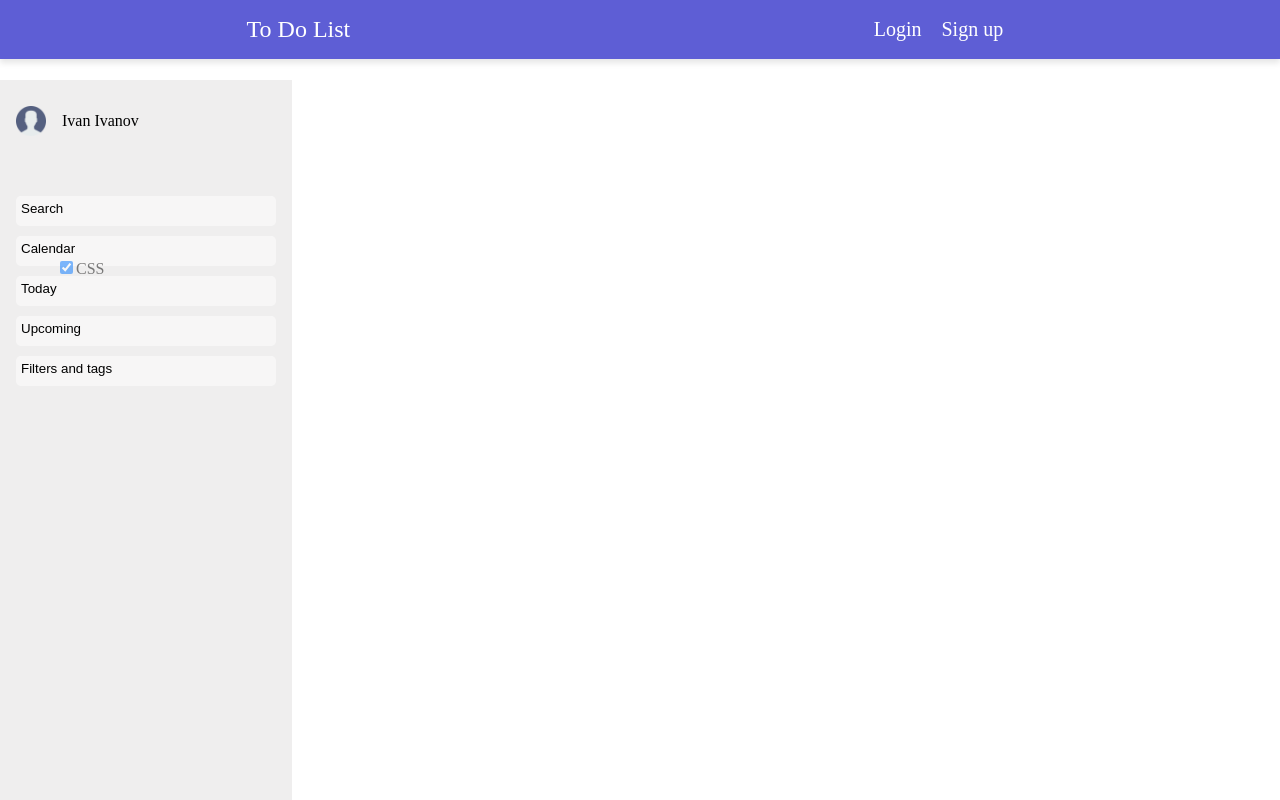
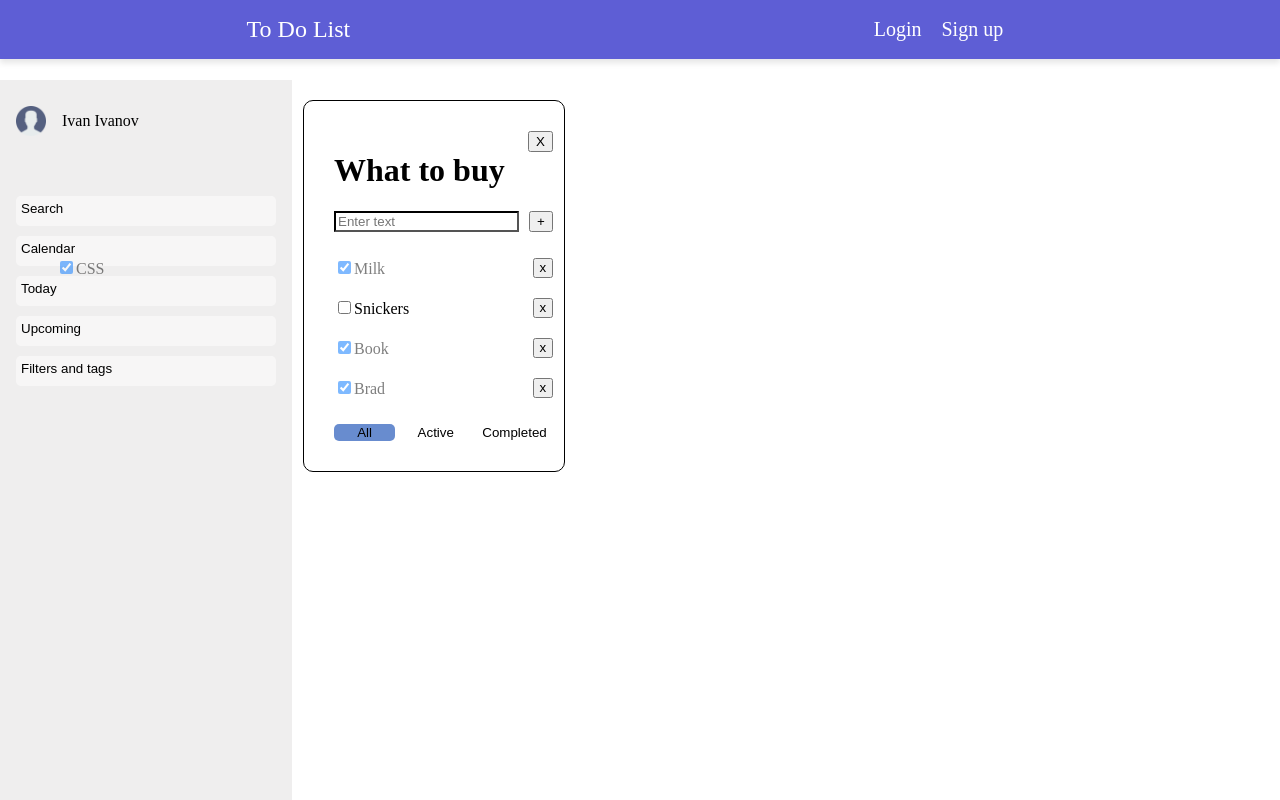
Before and after one commit to BohdanKrav4enko/ToDoList, a React (Vite) app: page / in a window 1280 px wide. Built offline with nearby package versions, Linux system fonts and the light colour scheme; a web font is replaced by a local one.

Commit message:
сделал небольшие изменения

```diff
--- a/src/components/tasks/Tasks.tsx
+++ b/src/components/tasks/Tasks.tsx
@@ -1,56 +1,92 @@
 import {Task} from "./task/Task.tsx";
 import {useState} from "react";
-import { v4 as uuidv4 } from 'uuid';
+import {v4 as uuidv4} from 'uuid';
 
 export type FilterValuesType = "all" | "completed" | "active"
 
+type TodolistType = {
+    id: string,
+    title: string,
+    filter: FilterValuesType
+}
 export const Tasks = () => {
-    const [tasks, setTasks] = useState(
-        [
+        let todolistId1 = uuidv4()
+        let todolistId2 = uuidv4()
+
+        let [todolists, setTodolists] = useState<Array<TodolistType>>([
+            {id: todolistId1, title: 'What to learn', filter: "all"},
+            {id: todolistId2, title: 'What to buy', filter: "all"},
+        ])
+
+        let [tasksObj, setTasksObj] = useState({
+            [todolistId1]: [
                 {id: uuidv4(), title: 'CSS', isDone: true},
                 {id: uuidv4(), title: 'HTML', isDone: false},
                 {id: uuidv4(), title: 'JS', isDone: false},
                 {id: uuidv4(), title: 'Redux', isDone: false},
+            ],
+            [todolistId2]: [
+                {id: uuidv4(), title: 'Milk', isDone: true},
+                {id: uuidv4(), title: 'Snickers', isDone: false},
+                {id: uuidv4(), title: 'Book', isDone: true},
+                {id: uuidv4(), title: 'Brad', isDone: true},
             ]
-    )
-    const [filter, setFilter] = useState<FilterValuesType>("all")
+        });
 
-    const addTask = (title: string) => {
+        const addTask = (title: string, todolistId: string) => {
             const newTask = {id: uuidv4(), title: title, isDone: false};
-        setTasks([newTask, ...tasks]);
+            const tasks = tasksObj[todolistId];
+            tasksObj[todolistId] = [newTask, ...tasks]
+            setTasksObj({...tasksObj});
         }
 
-    const removeTask = (id: string) => {
-        let filtredTasks = tasks.filter(t => t.id !== id)
-        setTasks(filtredTasks);
+        const removeTask = (id: string, todolistId: string) => {
+            const tasks = tasksObj[todolistId]
+            let filteredTasks = tasks.filter(t => t.id !== id)
+            tasksObj[todolistId] = filteredTasks
+            setTasksObj({...tasksObj});
         }
 
-    const changeStatus = (taskId: string, isDone: boolean) => {
+        const changeStatus = (taskId: string, isDone: boolean, todolistId: string) => {
+            const tasks = tasksObj[todolistId]
             const task = tasks.find(t => t.id === taskId)
             if (task) {
                 task.isDone = isDone;
             }
-        setTasks([...tasks])
+            setTasksObj({...tasksObj})
         }
 
-    const changeFilter = (value: FilterValuesType) => {
-        setFilter(value);
+        const changeFilter = (value: FilterValuesType, todolistId: string) => {
+            const todolist = todolists.find(t => t.id === todolistId);
+            if (todolist) {
+                todolist.filter = value;
+                setTodolists([...todolists])
+            }
         }
 
-    let taskForToDoList = tasks;
-    if (filter === "completed") {
-        taskForToDoList = tasks.filter(t => t.isDone);
-    }
-    if (filter === "active") {
-        taskForToDoList = tasks.filter(t => !t.isDone);
+        const removeTodolist = (todolistId: string) => {
+            const filtredTodolist = todolists.filter(t => t.id !== todolistId)
+            setTodolists([...filtredTodolist])
+            delete tasksObj[todolistId]
+            setTasksObj({...tasksObj})
         }
 
         return (
             <>
-            <Task changeStatus={changeStatus} addTask={addTask} changeFilter={changeFilter} title="What to learn" tasks={taskForToDoList}
-                  removeTask={removeTask} filter={filter}/>
+                {todolists.map((tl) => {
+                    let taskForToDoList = tasksObj[tl.id];
+                    if (tl.filter === "completed") {
+                        taskForToDoList = tasksObj[tl.id].filter(t => t.isDone);
+                    }
+                    if (tl.filter === "active") {
+                        taskForToDoList = tasksObj[tl.id].filter(t => !t.isDone);
+                    }
+                    return <Task removeTodolist={removeTodolist} id={tl.id} key={tl.id} changeStatus={changeStatus} addTask={addTask}
+                                 changeFilter={changeFilter} title={tl.title} tasks={taskForToDoList}
+                                 removeTask={removeTask} filter={tl.filter}/>
+                })}
+
             </>
-
-
         )
-};
+    }
+;
--- a/src/components/tasks/task/Task.tsx
+++ b/src/components/tasks/task/Task.tsx
@@ -5,7 +5,7 @@
     StyledTaskFooter,
     StyledNotes,
     TaskTitle,
-    TaskTitleButton, StyledErrorText, StyledInputContainer, StyledInput, TaskItem,
+    TaskTitleButton, StyledErrorText, StyledInputContainer, StyledInput, TaskItem, StyledTitleContainer,
 } from "./TaskStyles.tsx";
 import {ButtonTask} from "../../ButtonTask.tsx";
 import {ChangeEvent, KeyboardEvent, useState} from "react";
@@ -18,13 +18,15 @@
 }
 
 type TaskPropsType = {
+    id: string;
     title: string;
     tasks: Array<TaskType>;
-    removeTask: (id: string) => void;
-    changeFilter: (value: FilterValuesType) => void;
-    addTask: (title: string) => void;
-    changeStatus: (taskId: string, isDone: boolean) => void;
+    removeTask: (id: string, todolistId: string) => void;
+    changeFilter: (value: FilterValuesType, todolistId: string) => void;
+    addTask: (title: string, todolistId: string) => void;
+    changeStatus: (taskId: string, isDone: boolean, todolistId: string) => void;
     filter: FilterValuesType;
+    removeTodolist: (todolistId: string) => void;
 }
 
 export const Task = (props: TaskPropsType) => {
@@ -46,19 +48,21 @@
             setError(true)
             setNewTaskTitle('')
         } else {
-            props.addTask(newTaskTitle.trim());
+            props.addTask(newTaskTitle.trim(), props.id);
             setNewTaskTitle('');
         }
     }
-    const onAllCLickHandler = () => props.changeFilter('all')
-    const onActiveCLickHandler = () => props.changeFilter('active')
-    const onCompletedCLickHandler = () => props.changeFilter('completed')
-
-
+    const onAllCLickHandler = () => props.changeFilter('all', props.id)
+    const onActiveCLickHandler = () => props.changeFilter('active', props.id)
+    const onCompletedCLickHandler = () => props.changeFilter('completed', props.id)
+    const removeTodolist = () => props.removeTodolist(props.id);
     return (
         <StyledNotes>
             <TaskContainer>
-                <h1>{props.title}</h1>
+                <StyledTitleContainer>
+                    <h1>{props.title}</h1>
+                    <button onClick={removeTodolist}>X</button>
+                </StyledTitleContainer>
                 <StyledInputContainer>
                     <StyledInput color={error ? "red" : "black"} onKeyDown={onKeyDownHandler} placeholder={'Enter text'}
                                  value={newTaskTitle}
@@ -72,9 +76,9 @@
                     <StyledList>
                         {props.tasks.map((t: TaskType, id: number) => {
                             const onChangeHandler = (e: ChangeEvent<HTMLInputElement>) => {
-                                props.changeStatus(t.id, e.currentTarget.checked)
+                                props.changeStatus(t.id, e.currentTarget.checked, props.id)
                             }
-                            const onClickHandler = () => props.removeTask(t.id)
+                            const onClickHandler = () => props.removeTask(t.id, props.id)
                             return <TaskTitle>
                                 <TaskItem opacity={t.isDone ? 0.5 : 1} key={id}>
                                     <input type={"checkbox"} onChange={onChangeHandler} checked={t.isDone}/>{t.title}
--- a/src/components/tasks/task/TaskStyles.tsx
+++ b/src/components/tasks/task/TaskStyles.tsx
@@ -66,3 +66,8 @@
 export const StyledInput = styled.input<StyledInputType>`
      border-color: ${props => props.color};
 `
+export const StyledTitleContainer = styled.div`
+    display: flex;
+    align-items: start;
+    justify-content: space-between;
+`
```
Lines whose indentation alone changed are shown as unchanged.
